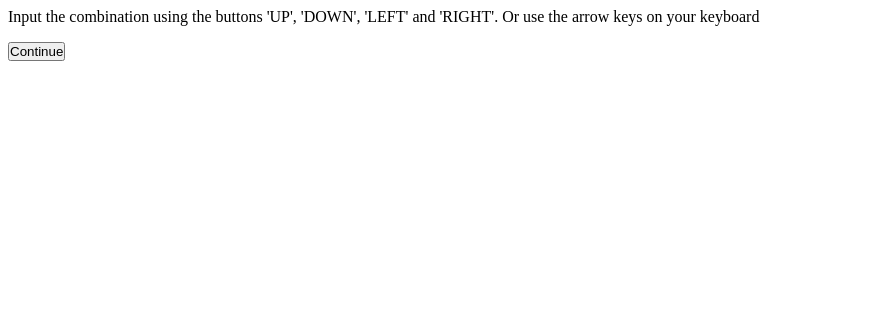
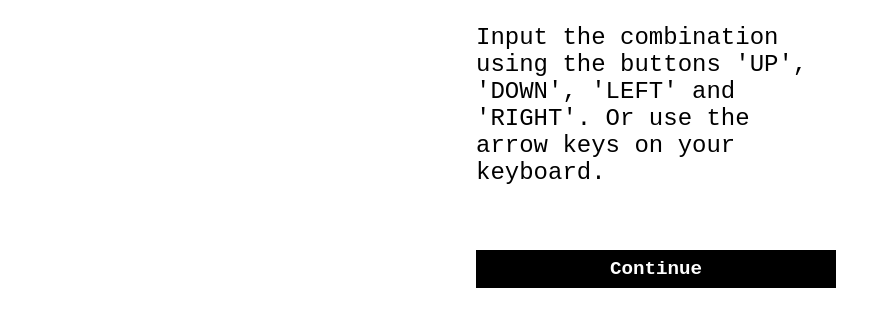
Before and after one commit to schatt3npakt/advc, a Vue app in the folder frontend/: page / in a window 1280 px wide. Shown: the top 326 px of the page, without its empty margins (0-891 px from the left). Built offline with nearby package versions, Linux system fonts and the light colour scheme.

Commit message:
fixes preparation

```diff
--- a/frontend/src/App.vue
+++ b/frontend/src/App.vue
@@ -21,9 +21,24 @@ import { RouterView } from "vue-router";
   --primary-color-light-50: rgba(255, 255, 255, 0.50);
 }
 
+@media (prefers-color-scheme: dark) {
+  :root {
+    /* Default Theme Colors */
+    --primary-color-light: rgb(0, 0, 0);
+    --primary-color-light-0: rgba(0, 0, 0, 0);
+    --primary-color-light-10: rgba(0, 0, 0, 0.10);
+    --primary-color-light-50: rgba(0, 0, 0, 0.50);
+    --primary-color-dark: rgb(255, 255, 255);
+    --primary-color-dark-0: rgba(255, 255, 255, 0);
+    --primary-color-dark-25: rgba(255, 255, 255, 0.25);
+    --primary-color-dark-50: rgba(255, 255, 255, 0.50);
+  }
+}
+
 * {
   margin: 0;
   padding: 0;
+  font-family: 'Courier New', Courier, monospace;
 }
 
 body {
@@ -37,4 +52,14 @@ main {
   margin: auto;
 }
 
+.fade-enter-active,
+.fade-leave-active {
+  transition: filter 0.5s ease, opacity 0.5s ease;
+}
+
+.fade-enter-from,
+.fade-leave-to {
+  opacity: 0;
+  filter: blur(10px);
+}
 </style>
--- a/frontend/src/data/puzzles.json
+++ b/frontend/src/data/puzzles.json
@@ -1,7 +1,7 @@
 [
   {
     "id": 0,
-    "initText": "Input the combination using the buttons 'UP', 'DOWN', 'LEFT' and 'RIGHT'. Or use the arrow keys on your keyboard",
+    "initText": "Input the combination using the buttons 'UP', 'DOWN', 'LEFT' and 'RIGHT'. Or use the arrow keys on your keyboard.",
     "maxInputs": 5,
     "rows": [
       ["LEFT", "RIGHT", "UP", "DOWN", "RIGHT"]
--- a/frontend/src/views/GameView/GameView.vue
+++ b/frontend/src/views/GameView/GameView.vue
@@ -46,7 +46,9 @@ if (route?.query?.puzzleId) {
 
 <style scoped>
 .hint {
+  color: var(--primary-color-dark);
   margin-bottom: 32px;
+  font-size: 1.5rem;
 }
 
 .endless-mode {
--- a/frontend/src/views/GameView/components/PlayerInputsButton.vue
+++ b/frontend/src/views/GameView/components/PlayerInputsButton.vue
@@ -17,28 +17,39 @@ function clickHandler (handlerInput) {
       break;
   }
 }
+
+const keyMap = {
+  "UP": "▲",
+  "RIGHT": "▶",
+  "DOWN": "▼",
+  "LEFT": "◀",
+  "DELETE": "DELETE",
+}
 </script>
 
 <template>
-  <input
+  <button
     type="button"
     :disabled="puzzleState.isPuzzleSolved"
     @click="clickHandler(props.text)"
-    :value="props.text"
-  />
+  >
+    {{keyMap[props.text]}}
+  </button>
 </template>
 
 <style scoped>
-input {
+button {
   background-color: var(--primary-color-dark);
   border: none;
   color: var(--primary-color-light);
+  font-weight: bold;
   display: block;
   padding: 8px;
   width: 100%;
+  font-size: 1.2rem;
 }
 
-input:disabled {
+button:disabled {
   opacity: 0.5;
 }
 </style>
--- a/frontend/src/views/GameView/components/TextLayer.vue
+++ b/frontend/src/views/GameView/components/TextLayer.vue
@@ -25,18 +25,34 @@ function clickHandler () {
 <style scoped>
 .wrapper {
   background-color: var(--primary-color-light);
+  color: var(--primary-color-dark);
+  font-size: 1.5rem;
+  height: 100vh;
+  inset: 0;
+  padding: 1rem;
   position: fixed;
-  inset: 0;
-  height: 100vh;
   width: 100vw;
   z-index: 1;
 }
 
 .wrapper .inner {
   padding: 8px;
+  max-width: 360px;
+  margin: auto;
 }
 
 .wrapper .inner p:not(:last-child) {
-  margin-bottom: 16px;
+  margin-bottom: 64px;
+}
+
+button {
+  background-color: var(--primary-color-dark);
+  border: none;
+  color: var(--primary-color-light);
+  font-weight: bold;
+  display: block;
+  padding: 8px;
+  width: 100%;
+  font-size: 1.2rem;
 }
 </style>
```
